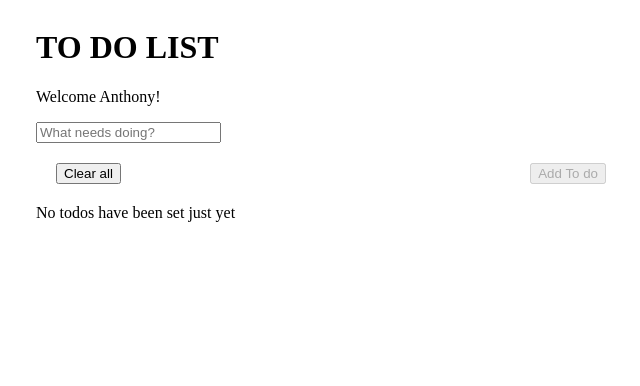
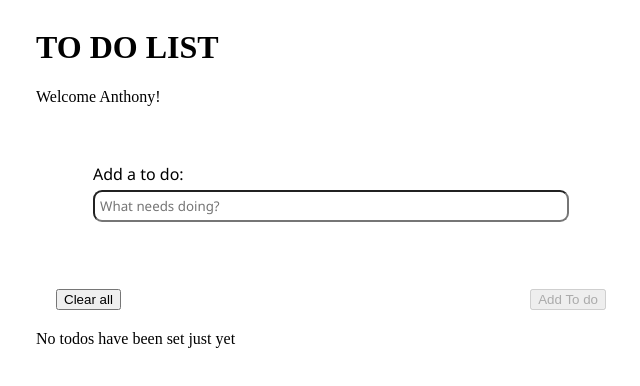
Before and after one commit to tony2tones/to-be-done, an Angular app: page / in a window 1280 px wide. Shown: the top 386 px of the page, without its empty margins (309-949 px from the left). Built offline with nearby package versions, Linux system fonts and the light colour scheme.

Commit message:
added text-input component and experimented with signals

```diff
--- a/src/app/components/greeting/greeting.component.html
+++ b/src/app/components/greeting/greeting.component.html
@@ -1,6 +1,6 @@
 <p>Welcome {{ name() }}!</p>
   <form [formGroup]="todoForm" (ngSubmit)="addToDo()">
-    <input formControlName="text" placeholder="What needs doing?" />
+    <app-text-input [control]='todoForm.controls.text' label="Add a to do" placeholderText="What needs doing?" />
     <div class="container">
         <button (click)="clearAll()">Clear all</button>
         <button type="submit" [disabled]="todoForm.invalid">Add To do</button>
--- a/src/app/components/greeting/greeting.component.ts
+++ b/src/app/components/greeting/greeting.component.ts
@@ -2,10 +2,11 @@ import { Component, signal } from '@angular/core';
 import { Todo } from '../../models';
 import { ToDoListItemComponent } from '../to-do-list-item/to-do-list-item.component';
  import { ReactiveFormsModule, FormGroup, FormControl, Validators } from '@angular/forms';
+import { TextInputComponent } from '../ui/text-input/text-input.component';
 
 @Component({
   selector: 'app-greeting',
-  imports: [ToDoListItemComponent, ReactiveFormsModule],
+  imports: [ToDoListItemComponent, ReactiveFormsModule, TextInputComponent],
   templateUrl: './greeting.component.html',
   styleUrl: './greeting.component.scss',
 })
@@ -26,7 +27,7 @@ export class GreetingComponent {
           status: false
         }
         ]);
-
+    this.todoForm.controls['text'].setValue('');
   }
 
   clearAll() {
--- a/src/app/components/to-do-list-item/to-do-list-item.component.html
+++ b/src/app/components/to-do-list-item/to-do-list-item.component.html
@@ -5,6 +5,6 @@
     <div class="todo-status" >
         {{ todo().todo }}
 
-        <button (click)="deleteTodo(todo().id)">Remove</button>
     </div>
+    <button (click)="deleteTodo(todo().id)">REMOVE</button>
 </div>
--- a/src/app/components/to-do-list-item/to-do-list-item.component.scss
+++ b/src/app/components/to-do-list-item/to-do-list-item.component.scss
@@ -0,0 +1,5 @@
+.todo-item {
+    display: flex;
+    justify-content: space-between;
+    width: auto;
+}
--- a/src/app/components/ui/text-input/text-input.component.html
+++ b/src/app/components/ui/text-input/text-input.component.html
@@ -1 +1,8 @@
-<p>text-input works!</p>
+<div class="text-input">
+    <label class="label" for="">{{ label() }}: </label>
+    <input
+        [formControl]="control()"
+        [placeholder]="placeholderText()"
+        class="input-styles"
+        />
+</div>
--- a/src/app/components/ui/text-input/text-input.component.scss
+++ b/src/app/components/ui/text-input/text-input.component.scss
@@ -0,0 +1,18 @@
+.text-input {
+    display: flex;
+    gap: 3;
+    padding: 25px;
+    font-family: 'Segoe UI', Tahoma, Geneva, Verdana, sans-serif;
+    margin: 2rem;
+    flex-direction: column;
+}
+
+.label {
+    padding-bottom: 5px;
+}
+
+.input-styles {
+    padding:5px;
+    font-family: 'Segoe UI', Tahoma, Geneva, Verdana, sans-serif;
+    border-radius: 9px;
+}
--- a/src/app/components/ui/text-input/text-input.component.ts
+++ b/src/app/components/ui/text-input/text-input.component.ts
@@ -1,11 +1,15 @@
-import { Component } from '@angular/core';
+import { Component, input } from '@angular/core';
+import { FormControl, ReactiveFormsModule } from '@angular/forms';
 
 @Component({
   selector: 'app-text-input',
-  imports: [],
+  imports: [ReactiveFormsModule],
   templateUrl: './text-input.component.html',
   styleUrl: './text-input.component.scss',
 })
 export class TextInputComponent {
+  control = input.required<FormControl>();
+  placeholderText = input<string>('');
+  label = input<string>('');
 
 }
```
